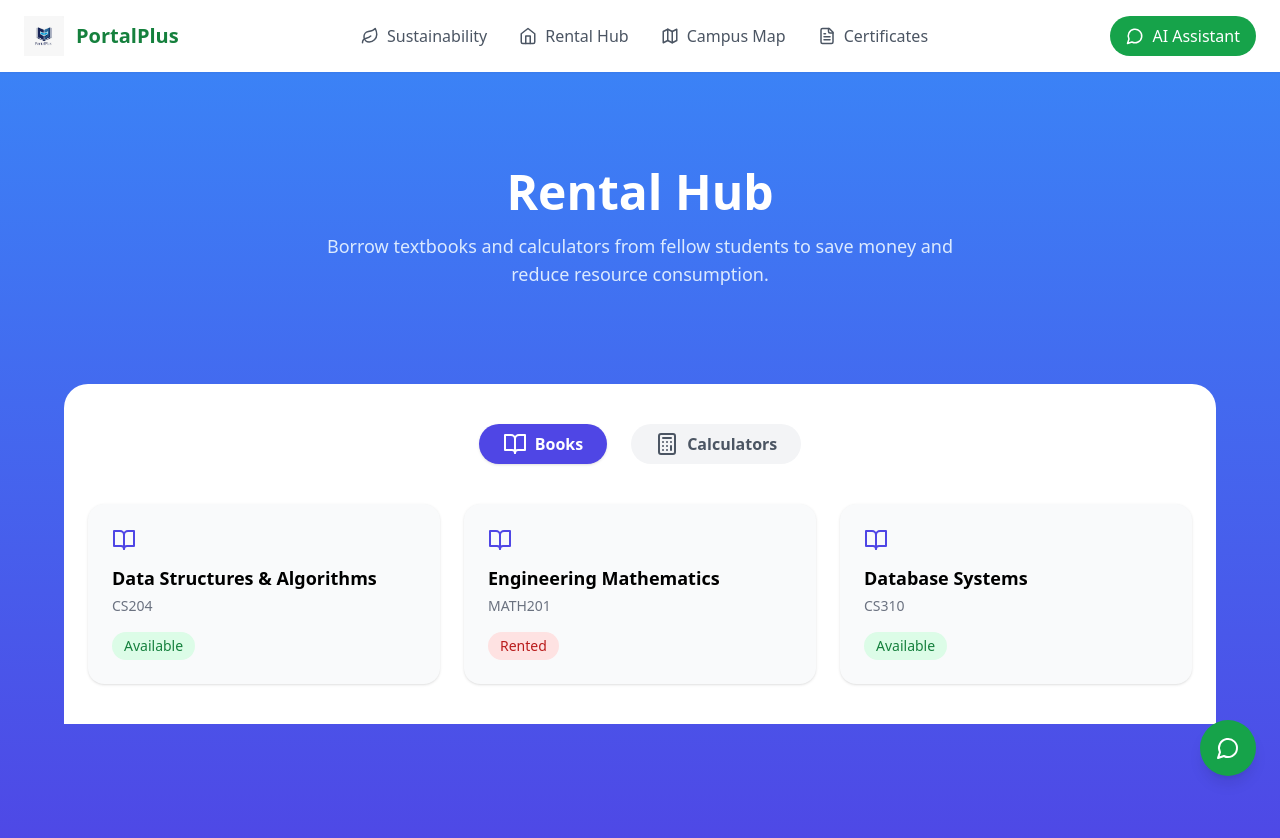
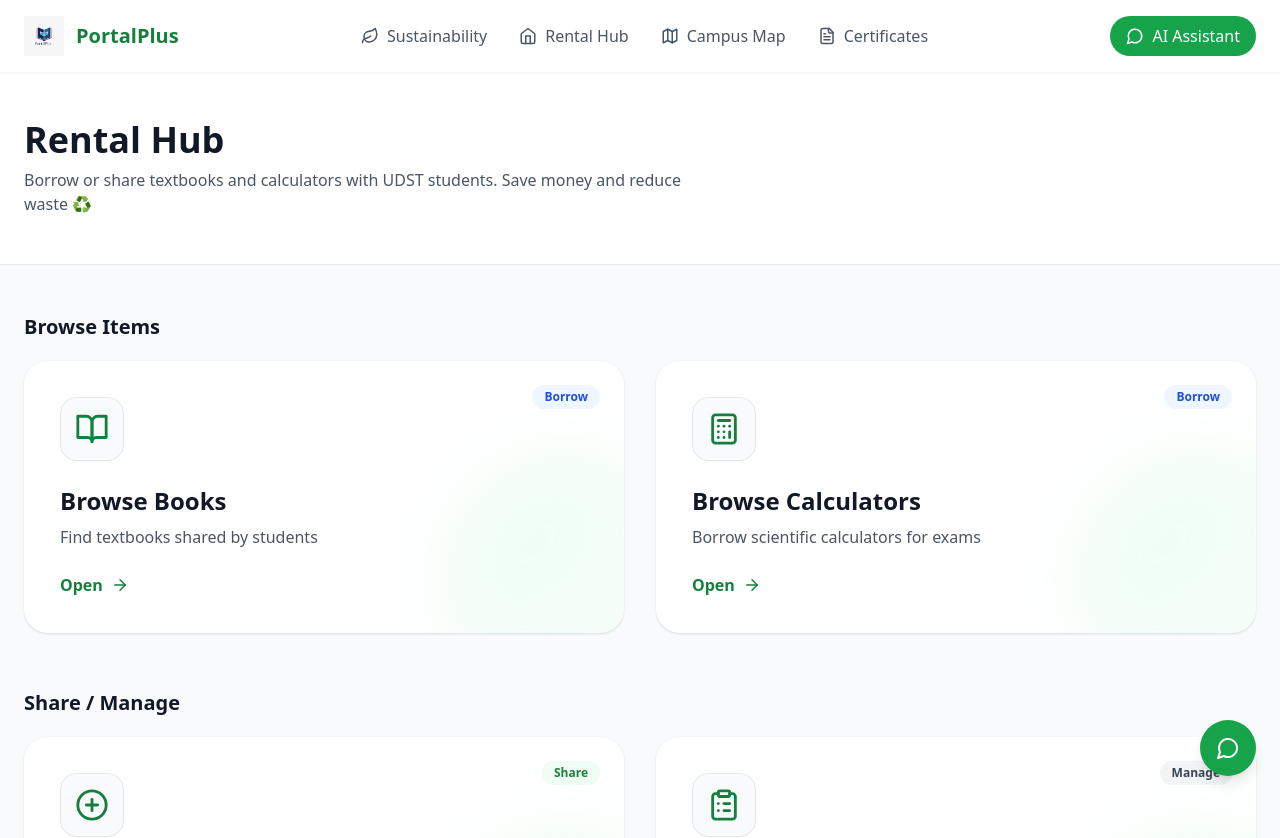
Before and after one commit to hananam696/PortalPlus, a Next.js app: page /rental-hub in a window 1280 px wide. Shown: the top 838 px of the page. Built offline with nearby package versions, Linux system fonts and the light colour scheme.

Commit message:
updated rental hub main page with posting/view options

```diff
--- a/app/rental-hub/page.jsx
+++ b/app/rental-hub/page.jsx
@@ -1,158 +1,292 @@
+// "use client";
+
+// import { useState } from "react";
+// import { BookOpen, Calculator } from "lucide-react";
+
+// export default function RentalHubPage() {
+//   const [activeTab, setActiveTab] = useState("books");
+
+//   return (
+//     <div className="min-h-screen bg-gradient-to-b from-blue-500 to-indigo-600">
+//       {/* HERO */}
+//       <div className="py-24 text-center text-white">
+//         <h1 className="text-5xl font-extrabold mb-4">
+//           Rental Hub
+//         </h1>
+//         <p className="text-lg text-blue-100 max-w-2xl mx-auto">
+//           Borrow textbooks and calculators from fellow students to save money
+//           and reduce resource consumption.
+//         </p>
+//       </div>
+
+//       {/* CONTENT */}
+//       <div className="bg-white rounded-t-3xl px-6 py-10 max-w-6xl mx-auto">
+//         {/* TABS */}
+//         <div className="flex justify-center gap-6 mb-10">
+//           <TabButton
+//             label="Books"
+//             icon={<BookOpen />}
+//             active={activeTab === "books"}
+//             onClick={() => setActiveTab("books")}
+//           />
+//           <TabButton
+//             label="Calculators"
+//             icon={<Calculator />}
+//             active={activeTab === "calculators"}
+//             onClick={() => setActiveTab("calculators")}
+//           />
+//         </div>
+
+//         {/* TAB CONTENT */}
+//         {activeTab === "books" && <BooksTab />}
+//         {activeTab === "calculators" && <CalculatorsTab />}
+//       </div>
+//     </div>
+//   );
+// }
+
+// /* ---------------- TAB BUTTON ---------------- */
+
+// function TabButton({ label, icon, active, onClick }) {
+//   return (
+//     <button
+//       onClick={onClick}
+//       className={`flex items-center gap-2 px-6 py-2 rounded-full font-semibold transition
+//         ${
+//           active
+//             ? "bg-indigo-600 text-white shadow"
+//             : "bg-gray-100 text-gray-600 hover:bg-gray-200"
+//         }`}
+//     >
+//       {icon}
+//       {label}
+//     </button>
+//   );
+// }
+
+// /* ---------------- BOOKS TAB ---------------- */
+
+// function BooksTab() {
+//   const books = [
+//     {
+//       title: "Data Structures & Algorithms",
+//       course: "CS204",
+//       status: "Available",
+//     },
+//     {
+//       title: "Engineering Mathematics",
+//       course: "MATH201",
+//       status: "Rented",
+//     },
+//     {
+//       title: "Database Systems",
+//       course: "CS310",
+//       status: "Available",
+//     },
+//   ];
+
+//   return (
+//     <div className="grid sm:grid-cols-2 md:grid-cols-3 gap-6">
+//       {books.map((book, index) => (
+//         <RentalCard
+//           key={index}
+//           icon={<BookOpen />}
+//           title={book.title}
+//           subtitle={book.course}
+//           status={book.status}
+//         />
+//       ))}
+//     </div>
+//   );
+// }
+
+// /* ---------------- CALCULATORS TAB ---------------- */
+
+// function CalculatorsTab() {
+//   const calculators = [
+//     {
+//       title: "Casio FX-991ES Plus",
+//       course: "Engineering",
+//       status: "Available",
+//     },
+//     {
+//       title: "Texas Instruments TI-84",
+//       course: "Statistics",
+//       status: "Rented",
+//     },
+//   ];
+
+//   return (
+//     <div className="grid sm:grid-cols-2 md:grid-cols-3 gap-6">
+//       {calculators.map((calc, index) => (
+//         <RentalCard
+//           key={index}
+//           icon={<Calculator />}
+//           title={calc.title}
+//           subtitle={calc.course}
+//           status={calc.status}
+//         />
+//       ))}
+//     </div>
+//   );
+// }
+
+// /* ---------------- RENTAL CARD ---------------- */
+
+// function RentalCard({ icon, title, subtitle, status }) {
+//   const isAvailable = status === "Available";
+
+//   return (
+//     <div className="bg-gray-50 rounded-2xl p-6 shadow hover:shadow-lg transition">
+//       <div className="text-indigo-600 mb-3">{icon}</div>
+
+//       <h3 className="font-semibold text-lg mb-1">{title}</h3>
+//       <p className="text-sm text-gray-500 mb-4">{subtitle}</p>
+
+//       <span
+//         className={`inline-block px-3 py-1 text-sm rounded-full font-medium
+//           ${
+//             isAvailable
+//               ? "bg-green-100 text-green-700"
+//               : "bg-red-100 text-red-700"
+//           }`}
+//       >
+//         {status}
+//       </span>
+//     </div>
+//   );
+// }
 "use client";
 
-import { useState } from "react";
-import { BookOpen, Calculator } from "lucide-react";
+import {
+  ArrowRight,
+  BookOpen,
+  Calculator,
+  ClipboardList,
+  PlusCircle,
+} from "lucide-react";
+import Link from "next/link";
 
 export default function RentalHubPage() {
-  const [activeTab, setActiveTab] = useState("books");
-
   return (
-    <div className="min-h-screen bg-gradient-to-b from-blue-500 to-indigo-600">
-      {/* HERO */}
-      <div className="py-24 text-center text-white">
-        <h1 className="text-5xl font-extrabold mb-4">
-          Rental Hub
-        </h1>
-        <p className="text-lg text-blue-100 max-w-2xl mx-auto">
-          Borrow textbooks and calculators from fellow students to save money
-          and reduce resource consumption.
-        </p>
+    <div className="min-h-screen bg-gray-50">
+      {/* HEADER */}
+      <div className="bg-white border-b">
+        <div className="max-w-7xl mx-auto px-6 py-12">
+          <h1 className="text-4xl font-extrabold text-gray-900">
+            Rental Hub
+          </h1>
+          <p className="text-gray-600 mt-2 max-w-2xl">
+            Borrow or share textbooks and calculators with UDST students.
+            Save money and reduce waste ♻️
+          </p>
+        </div>
       </div>
 
       {/* CONTENT */}
-      <div className="bg-white rounded-t-3xl px-6 py-10 max-w-6xl mx-auto">
-        {/* TABS */}
-        <div className="flex justify-center gap-6 mb-10">
-          <TabButton
-            label="Books"
-            icon={<BookOpen />}
-            active={activeTab === "books"}
-            onClick={() => setActiveTab("books")}
-          />
-          <TabButton
-            label="Calculators"
-            icon={<Calculator />}
-            active={activeTab === "calculators"}
-            onClick={() => setActiveTab("calculators")}
-          />
+      <div className="max-w-7xl mx-auto px-6 py-12 space-y-14">
+        {/* BORROW SECTION */}
+        <section>
+          <h2 className="text-xl font-bold text-gray-900 mb-5">
+            Browse Items
+          </h2>
+
+          <div className="grid md:grid-cols-2 gap-8">
+            <BigCard
+              title="Browse Books"
+              desc="Find textbooks shared by students"
+              icon={<BookOpen size={34} />}
+              link="/rental-hub/books"
+              tag="Borrow"
+            />
+
+            <BigCard
+              title="Browse Calculators"
+              desc="Borrow scientific calculators for exams"
+              icon={<Calculator size={34} />}
+              link="/rental-hub/calculators"
+              tag="Borrow"
+            />
+          </div>
+        </section>
+
+        {/* LENDER SECTION */}
+        <section>
+          <h2 className="text-xl font-bold text-gray-900 mb-5">
+            Share / Manage
+          </h2>
+
+          <div className="grid md:grid-cols-2 gap-8">
+            <BigCard
+              title="Post an Item"
+              desc="List your book or calculator for rent"
+              icon={<PlusCircle size={34} />}
+              link="/rental-hub/post"
+              tag="Share"
+            />
+
+            <BigCard
+              title="My Listings"
+              desc="Manage items you posted"
+              icon={<ClipboardList size={34} />}
+              link="/rental-hub/my-listings"
+              tag="Manage"
+            />
+          </div>
+        </section>
+
+        {/* FOOTER INFO */}
+        <div className="bg-white rounded-3xl shadow p-8 flex flex-col md:flex-row items-center justify-between gap-6">
+          <div>
+            <h3 className="text-lg font-bold text-gray-900">
+              Sustainable sharing ♻️
+            </h3>
+            <p className="text-gray-600">
+              Sharing reduces waste and earns eco points in the Sustainability
+              module.
+            </p>
+          </div>
+
+          <Link
+            href="/sustainability"
+            className="bg-green-600 text-white px-6 py-3 rounded-full font-semibold hover:bg-green-700 transition flex items-center gap-2"
+          >
+            Go to Sustainability <ArrowRight size={18} />
+          </Link>
         </div>
-
-        {/* TAB CONTENT */}
-        {activeTab === "books" && <BooksTab />}
-        {activeTab === "calculators" && <CalculatorsTab />}
       </div>
     </div>
   );
 }
 
-/* ---------------- TAB BUTTON ---------------- */
+/* ---------------- COMPONENT ---------------- */
 
-function TabButton({ label, icon, active, onClick }) {
+function BigCard({ title, desc, icon, link, tag }) {
   return (
-    <button
-      onClick={onClick}
-      className={`flex items-center gap-2 px-6 py-2 rounded-full font-semibold transition
-        ${
-          active
-            ? "bg-indigo-600 text-white shadow"
-            : "bg-gray-100 text-gray-600 hover:bg-gray-200"
-        }`}
-    >
-      {icon}
-      {label}
-    </button>
+    <Link href={link}>
+      <div className="bg-white rounded-3xl shadow hover:shadow-xl transition p-9 cursor-pointer relative overflow-hidden group">
+        <div
+          className={`absolute top-6 right-6 text-xs font-semibold px-3 py-1 rounded-full
+          ${tag === "Borrow" ? "bg-blue-50 text-blue-700" : ""}
+          ${tag === "Share" ? "bg-green-50 text-green-700" : ""}
+          ${tag === "Manage" ? "bg-gray-100 text-gray-700" : ""}`}
+        >
+          {tag}
+        </div>
+
+        <div className="w-16 h-16 rounded-2xl bg-gray-50 border flex items-center justify-center text-green-700 mb-6 group-hover:scale-105 transition">
+          {icon}
+        </div>
+
+        <h3 className="text-2xl font-bold text-gray-900 mb-2">{title}</h3>
+        <p className="text-gray-600 mb-6">{desc}</p>
+
+        <div className="text-green-700 font-semibold flex items-center gap-2">
+          Open <ArrowRight size={18} />
+        </div>
+
+        <div className="absolute -bottom-20 -right-20 w-64 h-64 bg-gradient-to-br from-green-100 to-transparent rounded-full blur-2xl opacity-70"></div>
+      </div>
+    </Link>
   );
 }
-
-/* ---------------- BOOKS TAB ---------------- */
-
-function BooksTab() {
-  const books = [
-    {
-      title: "Data Structures & Algorithms",
-      course: "CS204",
-      status: "Available",
-    },
-    {
-      title: "Engineering Mathematics",
-      course: "MATH201",
-      status: "Rented",
-    },
-    {
-      title: "Database Systems",
-      course: "CS310",
-      status: "Available",
-    },
-  ];
-
-  return (
-    <div className="grid sm:grid-cols-2 md:grid-cols-3 gap-6">
-      {books.map((book, index) => (
-        <RentalCard
-          key={index}
-          icon={<BookOpen />}
-          title={book.title}
-          subtitle={book.course}
-          status={book.status}
-        />
-      ))}
-    </div>
-  );
-}
-
-/* ---------------- CALCULATORS TAB ---------------- */
-
-function CalculatorsTab() {
-  const calculators = [
-    {
-      title: "Casio FX-991ES Plus",
-      course: "Engineering",
-      status: "Available",
-    },
-    {
-      title: "Texas Instruments TI-84",
-      course: "Statistics",
-      status: "Rented",
-    },
-  ];
-
-  return (
-    <div className="grid sm:grid-cols-2 md:grid-cols-3 gap-6">
-      {calculators.map((calc, index) => (
-        <RentalCard
-          key={index}
-          icon={<Calculator />}
-          title={calc.title}
-          subtitle={calc.course}
-          status={calc.status}
-        />
-      ))}
-    </div>
-  );
-}
-
-/* ---------------- RENTAL CARD ---------------- */
-
-function RentalCard({ icon, title, subtitle, status }) {
-  const isAvailable = status === "Available";
-
-  return (
-    <div className="bg-gray-50 rounded-2xl p-6 shadow hover:shadow-lg transition">
-      <div className="text-indigo-600 mb-3">{icon}</div>
-
-      <h3 className="font-semibold text-lg mb-1">{title}</h3>
-      <p className="text-sm text-gray-500 mb-4">{subtitle}</p>
-
-      <span
-        className={`inline-block px-3 py-1 text-sm rounded-full font-medium
-          ${
-            isAvailable
-              ? "bg-green-100 text-green-700"
-              : "bg-red-100 text-red-700"
-          }`}
-      >
-        {status}
-      </span>
-    </div>
-  );
-}
```
